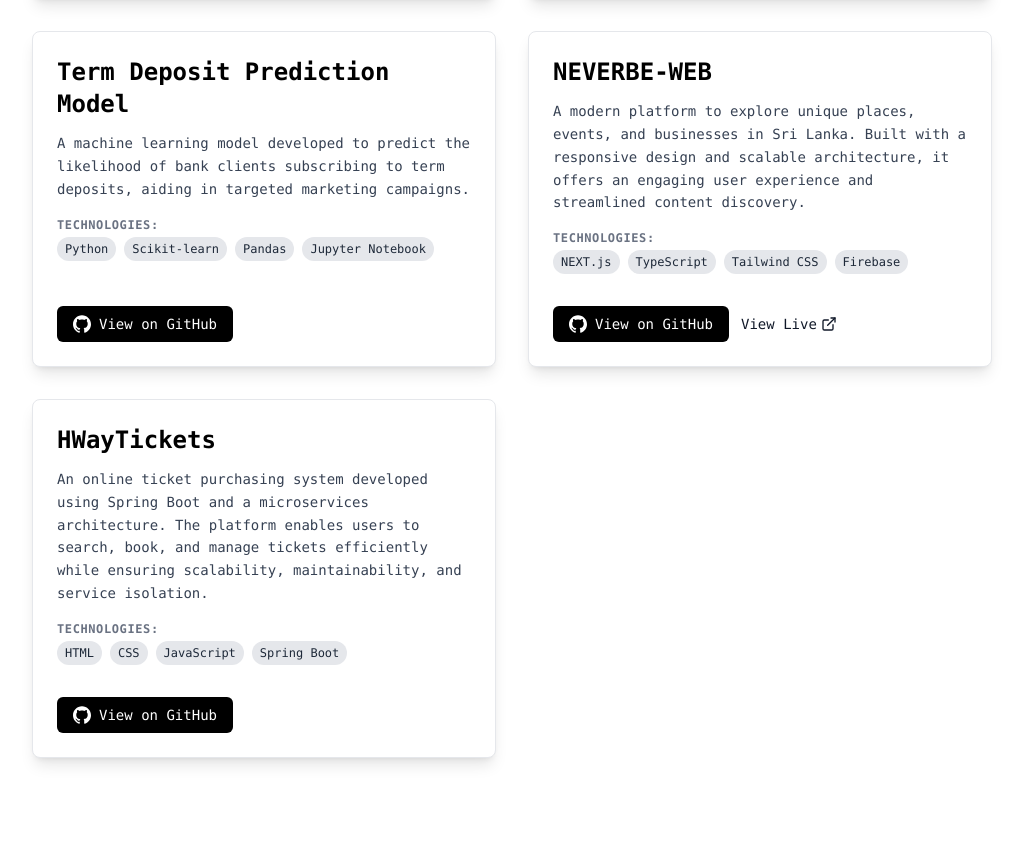
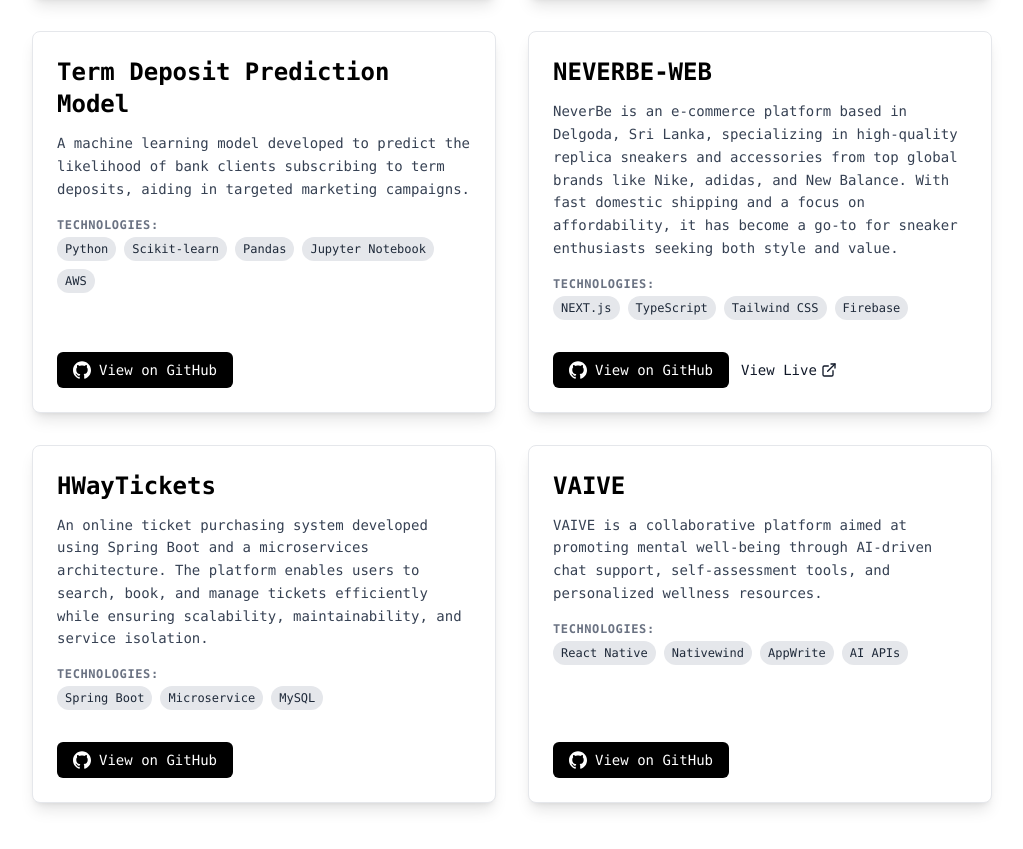
Before and after one commit to HewageNKM/Portfolio, a React (Vite) app: page /projects in a window 1280 px wide. Shown: the part 459-1308 px from the top of the page, without its empty margins (128-1151 px from the left). Built offline with nearby package versions, Linux system fonts and the light colour scheme; no server answers; what react-google-recaptcha-v3 would draw is missing.

Commit message:
Improve SEO

```diff
--- a/index.html
+++ b/index.html
@@ -3,11 +3,79 @@
 
 <head>
   <meta charset="UTF-8" />
-  <link rel="icon" type="image/ico" href="/favicon.ico" />
+  <meta http-equiv="X-UA-Compatible" content="IE=edge" />
+  <link rel="icon" type="image/x-icon" href="/favicon.ico" />
   <meta name="viewport" content="width=device-width, initial-scale=1.0" />
-  <title>Nadun Malwenna</title>
-  <meta name="description" content="Nadun Malwenna's Portfolio" />
-  <meta name="" />
+
+  <title>Nadun Malwenna | Software Developer Portfolio</title>
+  <meta name="description" content="Explore Nadun Malwenna's portfolio, a software developer skilled in modern web technologies. Discover projects, experience, and more." />
+  <meta name="author" content="Nadun Malwenna" />
+  <meta name="robots" content="index, follow" />
+  <meta name="keywords" content="Nadun Malwenna, Software Developer, Portfolio, Web Developer, JavaScript, React, TypeScript, Projects" />
+
+  <link rel="canonical" href="https://www.hewagenkm.com/" />
+
+  <!-- Open Graph -->
+  <meta property="og:type" content="website" />
+  <meta property="og:url" content="https://www.hewagenkm.com/" />
+  <meta property="og:title" content="Nadun Malwenna | Software Developer Portfolio" />
+  <meta property="og:description" content="Discover projects and skills from Nadun Malwenna, a passionate software developer." />
+  <meta property="og:image" content="https://www.hewagenkm.com/og-image.png" />
+
+  <!-- Twitter -->
+  <meta name="twitter:card" content="summary_large_image" />
+  <meta name="twitter:url" content="https://www.hewagenkm.com/" />
+  <meta name="twitter:title" content="Nadun Malwenna | Software Developer Portfolio" />
+  <meta name="twitter:description" content="Explore Nadun Malwenna’s software projects, development skills, and experience." />
+  <meta name="twitter:image" content="https://www.hewagenkm.com/og-image.png" />
+
+  <!-- Structured Data: Person + Breadcrumbs -->
+  <script type="application/ld+json">
+  {
+    "@context": "https://schema.org",
+    "@graph": [
+      {
+        "@type": "Person",
+        "name": "Nadun Malwenna",
+        "url": "https://www.hewagenkm.com/",
+        "jobTitle": "Software Developer",
+        "description": "Full-stack developer specializing in React, TypeScript, and modern web apps.",
+        "image": "https://www.hewagenkm.com/profile.jpg",
+        "sameAs": [
+          "https://github.com/HewageNKM",
+          "https://linkedin.com/in/nadun-malwenna"
+        ],
+        "mainEntityOfPage": {
+          "@type": "WebPage",
+          "@id": "https://www.hewagenkm.com/"
+        }
+      },
+      {
+        "@type": "BreadcrumbList",
+        "itemListElement": [
+          {
+            "@type": "ListItem",
+            "position": 1,
+            "name": "About Me",
+            "item": "https://www.hewagenkm.com/"
+          },
+          {
+            "@type": "ListItem",
+            "position": 2,
+            "name": "Projects",
+            "item": "https://www.hewagenkm.com/projects"
+          },
+          {
+            "@type": "ListItem",
+            "position": 3,
+            "name": "Blog",
+            "item": "https://www.hewagenkm.com/blogs"
+          }
+        ]
+      }
+    ]
+  }
+  </script>
 </head>
 
 <body>
--- a/src/assets/contants/index.ts
+++ b/src/assets/contants/index.ts
@@ -119,8 +119,8 @@
     description:
       "An enterprise resource planning (ERP) system designed to streamline business processes and improve operational efficiency.",
     githubUrl: "https://github.com/HewageNKM/NEVERBE-ERP",
-    //liveUrl: "https://your-neverbe-erp-live-url.com", // Replace with actual live URL
-    technologies: ["Next.js", "Firebase", "Tailwind CSS"], // Example: Uncomment and add technologies
+    //liveUrl: "https://your-neverbe-erp-live-url.com",
+    technologies: ["Next.js", "Firebase", "Tailwind CSS"],
   },
   {
     id: "never-panel",
@@ -128,8 +128,8 @@
     description:
       "A versatile administrative panel for managing applications, users, and system settings with a clean interface.",
     githubUrl: "https://github.com/HewageNKM/NEVER-PANEL",
-    //liveUrl: "https://your-never-panel-live-url.com", // Replace with actual live URL
-    technologies: ["Next.js", "Firebase", "Tailwind CSS"], // Example
+    //liveUrl: "https://your-never-panel-live-url.com",
+    technologies: ["Next.js", "Firebase", "Tailwind CSS"],
   },
   {
     id: "term-deposit-prediction",
@@ -137,17 +137,17 @@
     description:
       "A machine learning model developed to predict the likelihood of bank clients subscribing to term deposits, aiding in targeted marketing campaigns.",
     githubUrl: "https://github.com/HewageNKM/Term-Deposit-Prediction-Model",
-    // liveUrl: "https://your-ml-model-demo-url.com", // No obvious live demo for an ML model usually, but can be added if exists
-    technologies: ["Python", "Scikit-learn", "Pandas", "Jupyter Notebook"], // Example
+    // liveUrl: "https://your-ml-model-demo-url.com",
+    technologies: ["Python", "Scikit-learn", "Pandas", "Jupyter Notebook","AWS"],
   },
   {
     id: "nev",
     title: "NEVERBE-WEB",
     description:
-      "A modern platform to explore unique places, events, and businesses in Sri Lanka. Built with a responsive design and scalable architecture, it offers an engaging user experience and streamlined content discovery.",
+      "NeverBe is an e‑commerce platform based in Delgoda, Sri Lanka, specializing in high-quality replica sneakers and accessories from top global brands like Nike, adidas, and New Balance. With fast domestic shipping and a focus on affordability, it has become a go-to for sneaker enthusiasts seeking both style and value.",
     githubUrl: "https://github.com/HewageNKM/NEV",
-    liveUrl: "https://neverbe.lk", // Assuming this is your portfolio site itself
-    technologies: ["NEXT.js", "TypeScript", "Tailwind CSS", "Firebase"], // Example
+    liveUrl: "https://neverbe.lk",
+    technologies: ["NEXT.js", "TypeScript", "Tailwind CSS", "Firebase"],
   },
   {
     id: "hwaytickets-erbe-web",
@@ -155,8 +155,17 @@
     description:
       "An online ticket purchasing system developed using Spring Boot and a microservices architecture. The platform enables users to search, book, and manage tickets efficiently while ensuring scalability, maintainability, and service isolation.",
     githubUrl: "https://github.com/HewageNKM/HWayTicketsERBE-WEB",
-    // liveUrl: "https://your-hwaytickets-live-url.com", // Replace with actual live URL if available
-    technologies: ["HTML", "CSS", "JavaScript", "Spring Boot"],
+    // liveUrl: "https://your-hwaytickets-live-url.com",
+    technologies: ["Spring Boot", "Microservice", "MySQL"],
+  },
+  {
+    id: "vaive",
+    title: "VAIVE",
+    description:
+      "VAIVE is a collaborative platform aimed at promoting mental well-being through AI-driven chat support, self-assessment tools, and personalized wellness resources.",
+    githubUrl: "https://github.com/HewageNKM/VAIVE",
+    // liveUrl: "https://your-vaive-live-url.com", // Replace if available
+    technologies: [ "React Native", "Nativewind", "AppWrite", "AI APIs"],
   },
 ];
 
--- a/src/sections/Projects.tsx
+++ b/src/sections/Projects.tsx
@@ -36,7 +36,7 @@
     title: "NEVERBE-ERP",
     description: "A comprehensive enterprise resource planning system to streamline business operations.",
     githubUrl: "https://github.com/HewageNKM/NEVERBE-ERP",
-    liveUrl: "https://erp.neverbe.lk",
+    // liveUrl: "https://erp.neverbe.lk",
     technologies: ["Next.js", "Firebase", "Tailwind CSS"],
   },
   {
@@ -52,7 +52,7 @@
     title: "NEVER-PANEL",
     description: "A versatile administrative panel for managing applications and system settings.",
     githubUrl: "https://github.com/HewageNKM/NEVER-PANEL",
-    liveUrl: "https://panel.neverbe.lk",
+    // liveUrl: "https://panel.neverbe.lk",
     technologies: ["Next.js", "Firebase","Tailwind CSS"],
   },
 ];
```
Also changed, not shown: public/robots.txt (added), 2 other files (tests, documents, lock files or other folders).
